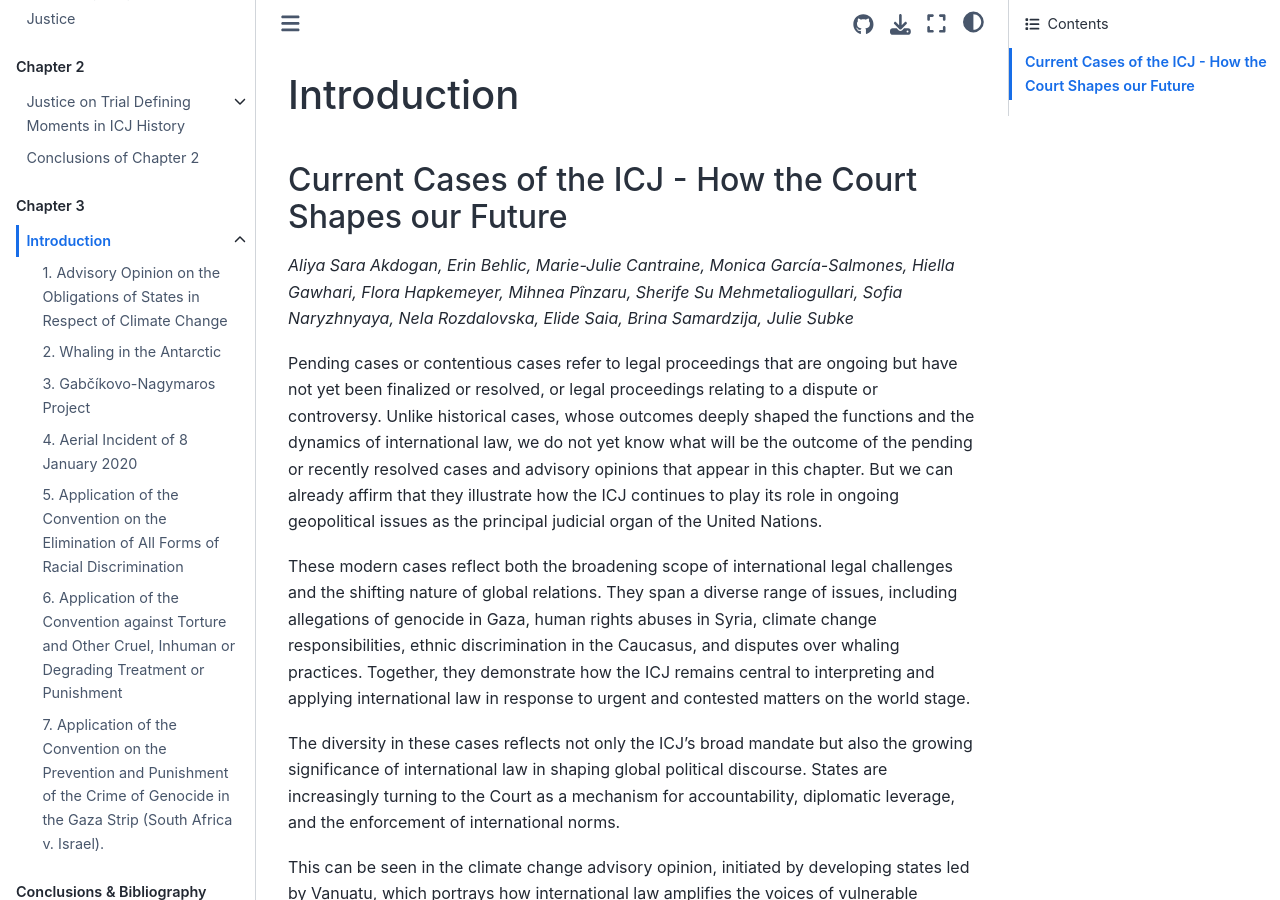
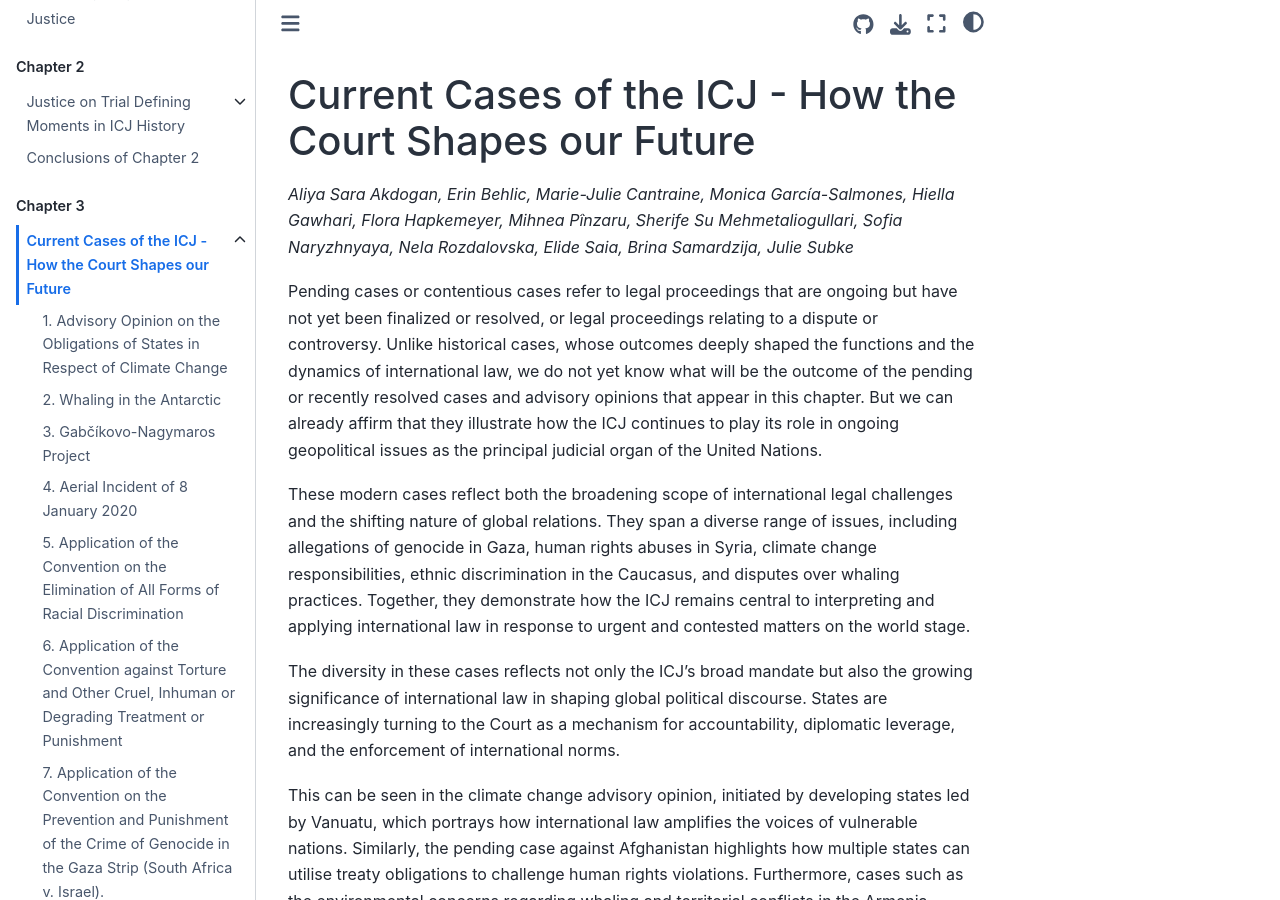
Before and after one commit to MaastrichtUniversityPress/Thirst-for-Justice-The-International-Court-of-Justice, a Jupyter Book: the page built from book/chapter3/introduction_chapter3.md, in a window 1280 px wide and 900 px high. Built offline with Jupyter Book 1.0.4 settings and Sphinx 7.4.7 and the Sphinx Book theme 1.1.4, drawn with Linux system fonts in a browser that asks for light colours; pages that are not in the unit, such as notebooks, are missing from menus; comment, search, counter and statistics services are not loaded.

Commit message:
Update chapter 3 introduction heading and content

```diff
--- a/book/chapter3/introduction_chapter3.md
+++ b/book/chapter3/introduction_chapter3.md
@@ -1,6 +1,4 @@
-# Introduction
-
-## Current Cases of the ICJ - How the Court Shapes our Future
+# Current Cases of the ICJ - How the Court Shapes our Future
 
 *Aliya Sara Akdogan, Erin Behlic, Marie-Julie Cantraine, Monica García-Salmones, Hiella Gawhari, Flora Hapkemeyer, Mihnea Pînzaru, Sherife Su Mehmetaliogullari, Sofia Naryzhnyaya, Nela Rozdalovska, Elide Saia, Brina Samardzija, Julie Subke*
 
```
